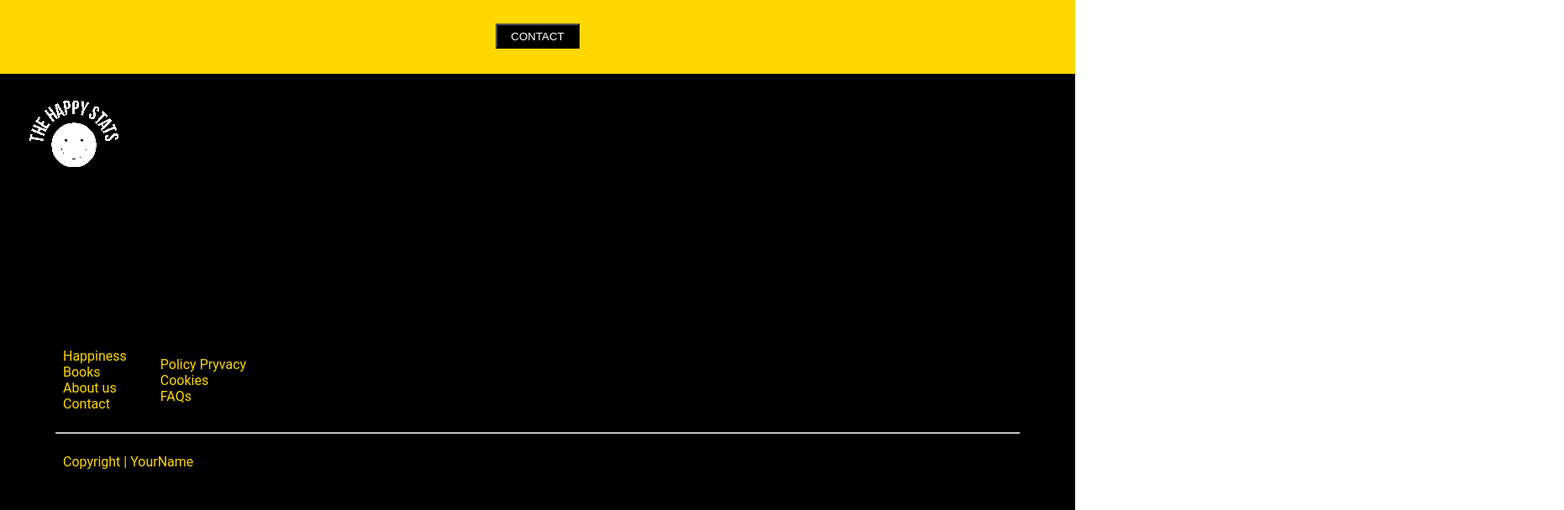
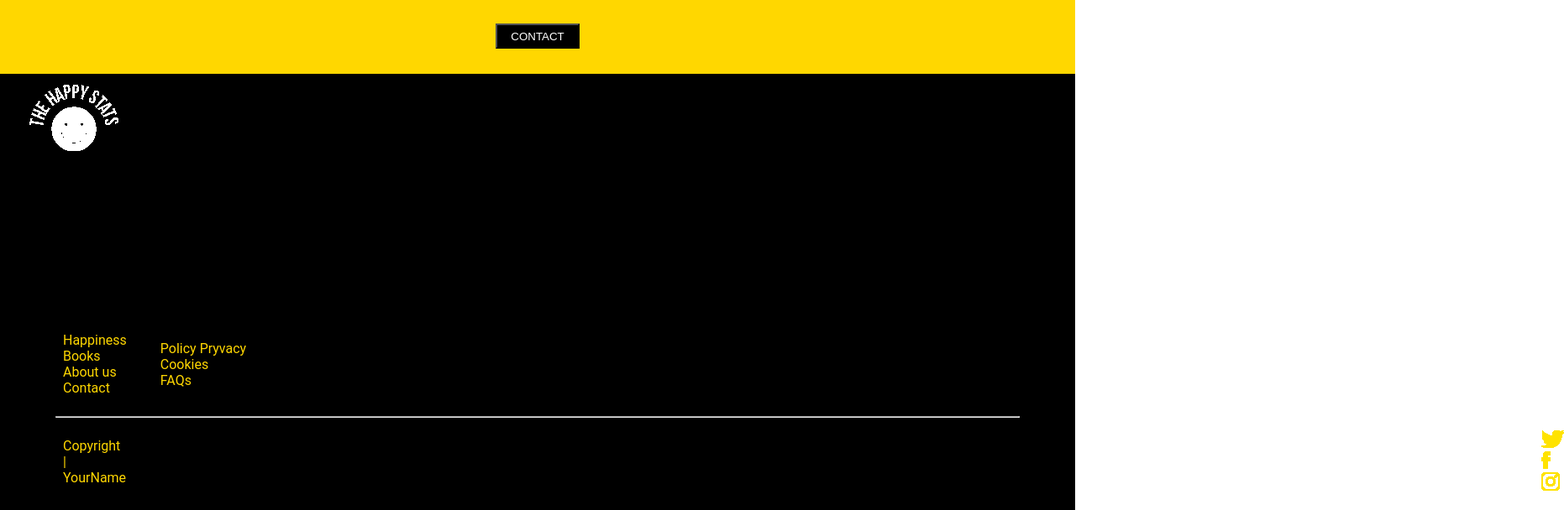
Before and after one commit to donkanpinguino1202/Happines-Proyecto, a plain HTML site: page index.html in a window 1280 px wide. Shown: the part 6320-6928 px from the top of the page at 84% size, 1862 px wide, since content can reach past the window. Drawn offline with Linux system fonts and the light colour scheme.

Commit message:
modificacion styles del footer

```diff
--- a/styles/style.css
+++ b/styles/style.css
@@ -420,11 +420,13 @@ footer .end{
     display: flex;
     color: #FFD700;
     justify-content: space-between;
+    align-items: center;
     padding-left: 40px;
 }
 
 footer .imagenes {
- color: #FFD700;
+    filter: invert(76%) sepia(97%) saturate(471%) hue-rotate(0deg);
+    margin-left: 1660px;
 }
 
 footer img{
```
